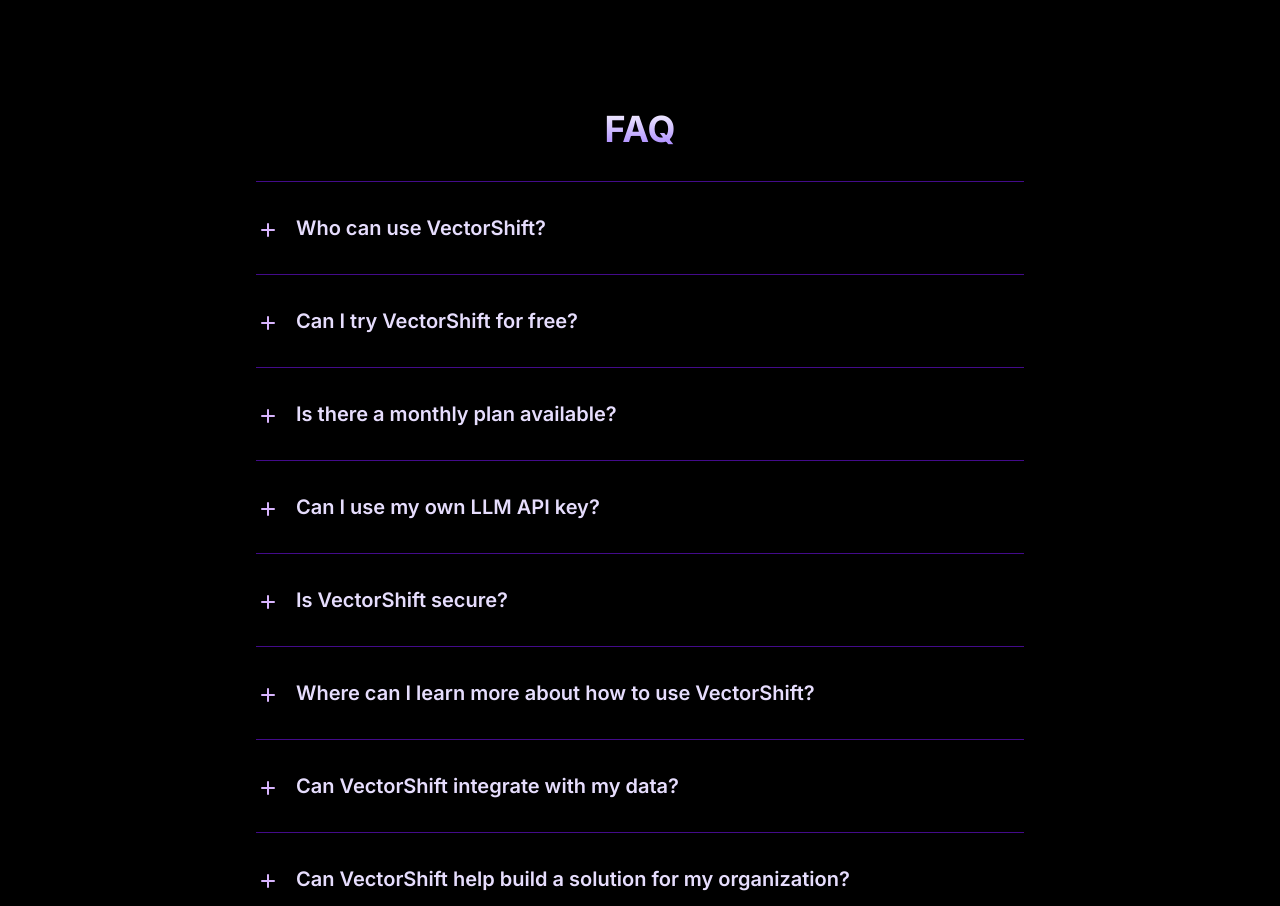
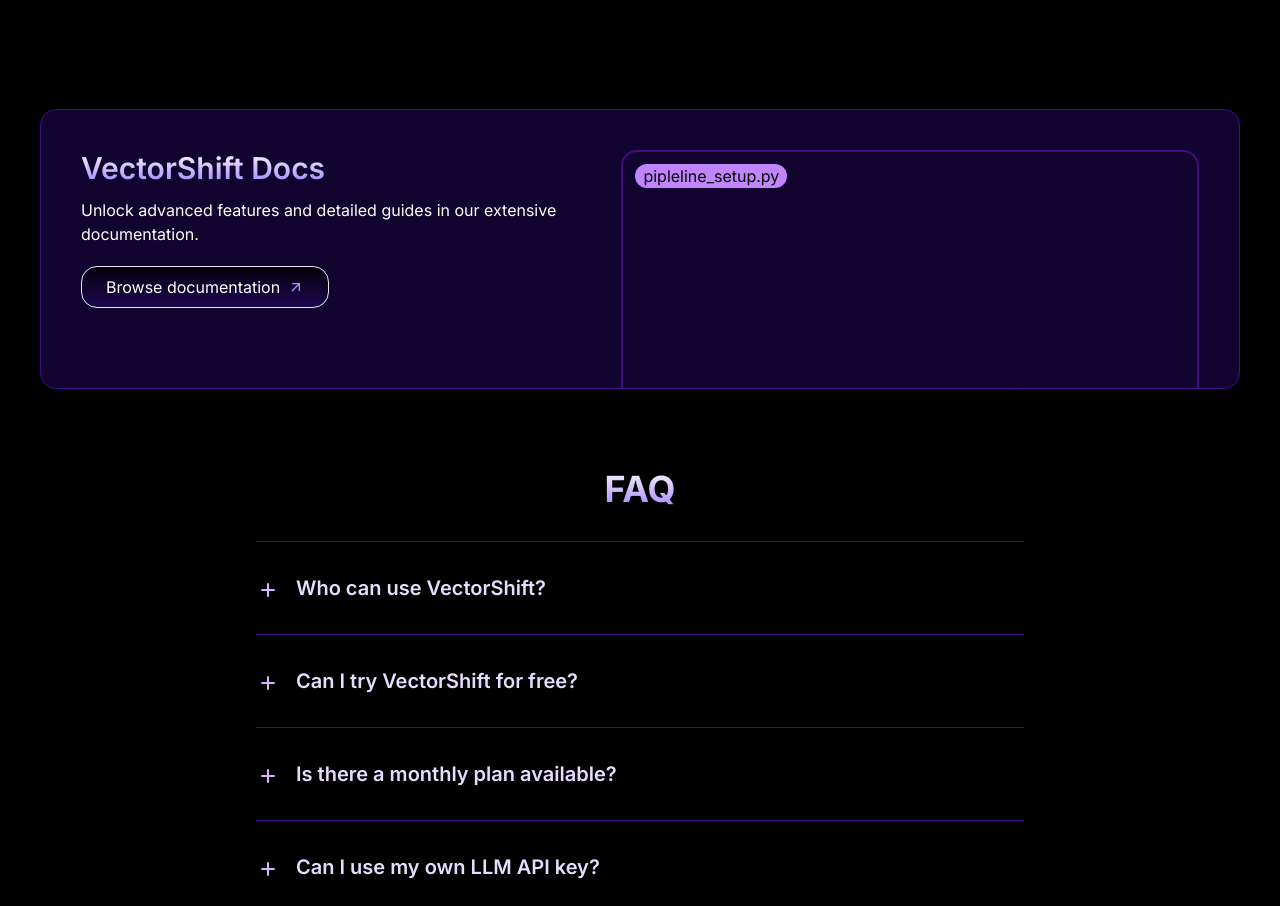
Before and after one commit to amitsaini144/vectorshift, a Next.js app: page / in a window 1280 px wide. Shown: the part 1655-2561 px from the top of the page. Built offline with nearby package versions, Linux system fonts and the light colour scheme.

Commit message:
added docscard

```diff
--- a/src/app/page.tsx
+++ b/src/app/page.tsx
@@ -8,6 +8,7 @@
 import IntegrateSection from "@/components/integrateSection";
 import HeadingTwo from "@/components/headingTwo";
 import FAQ from "@/components/FAQ/faqSection";
+import DocsCard from "@/components/docsCard";
 
 export default function Home() {
 
@@ -19,6 +20,7 @@
       <IntegrateSection />
       <LanguageModelsSection />
       <HeadingTwo />
+      <DocsCard />
       <FAQ />
       <Menu />
     </div>
--- a/src/components/FAQ/faqSection.tsx
+++ b/src/components/FAQ/faqSection.tsx
@@ -5,7 +5,7 @@
 
 const FAQ = () => {
     const ref = React.useRef(null);
-    const isInView = useInView(ref, { once: true, amount: 0.3 });
+    const isInView = useInView(ref, { once: true, amount: 0.2 });
     const [openItems, setOpenItems] = useState<boolean[]>(new Array(faqData.length).fill(false));
 
     const toggleFAQ = (index: number) => {
--- /dev/null
+++ b/src/components/docsCard.tsx
@@ -0,0 +1,41 @@
+import React from 'react'
+import { MdArrowOutward } from "react-icons/md";
+import { motion, useInView } from "framer-motion";
+
+export default function DocsCard() {
+    const ref = React.useRef(null);
+    const isInView = useInView(ref, { once: true, amount: 0.4 });
+
+    return (
+        <motion.div
+            ref={ref}
+            initial={{ opacity: 0, y: 100 }}
+            animate={isInView ? { opacity: 1, y: 0 } : { opacity: 0 }}
+            transition={{ duration: 0.8 }}
+            className='bg-gradient-to-b from-[#1c074e]/60 to-[#1c074e]/60 flex flex-col md:flex-row w-full rounded-2xl border border-[#430B8A] mb-20'
+        >
+            <div className='flex flex-col gap-5 items-start md:w-1/2 w-full p-10 pb-20'>
+                <div className='flex flex-col gap-3'>
+                    <h1 className='text-3xl font-semibold'>
+                        <span className='bg-gradient-to-t from-[#A17CFF] to-white bg-clip-text text-transparent'>VectorShift Docs</span>
+                    </h1>
+                    <p className='text-white'>Unlock advanced features and detailed guides in our extensive documentation.</p>
+                </div>
+                <button className='text-white bg-gradient-to-b from-black/70 to-[#1c074e] border rounded-2xl px-6 py-2 flex items-center gap-2'>
+                    Browse documentation
+                    <MdArrowOutward className='text-purple-400' />
+                </button>
+            </div>
+            <div className='relative md:w-1/2 w-full overflow-hidden mt-10 mr-10'>
+                <div className='absolute top-0 right-0 left-0 h-[200%] border-t-2 border-r-2 border-l-2 border-[#430B8A] rounded-t-2xl p-3'>
+                    <div className='bg-purple-400 rounded-full px-2 inline-block'>
+                        pipleline_setup.py
+                    </div>
+                    <div>
+                        {/* Content here */}
+                    </div>
+                </div>
+            </div>
+        </motion.div>
+    )
+}
--- a/src/components/menu.tsx
+++ b/src/components/menu.tsx
@@ -14,7 +14,7 @@
             <motion.button
                 whileHover={{ scale: 1.15 }}
                 onClick={toggle}
-                className="fixed bottom-8 right-8 z-50 p-4 rounded-full md:hidden transition-all duration-300 ease-out bg-gradient-to-b from-purple-900/90 to-purple-900/10 backdrop-blur-sm"
+                className="fixed bottom-8 right-8 z-50 p-4 rounded-full md:hidden transition-all duration-300 ease-out bg-gradient-to-b from-purple-900/90 to-purple-900/10 backdrop-blur-lg"
             >
                 <div className="relative w-6 h-6">
                     <span
```
